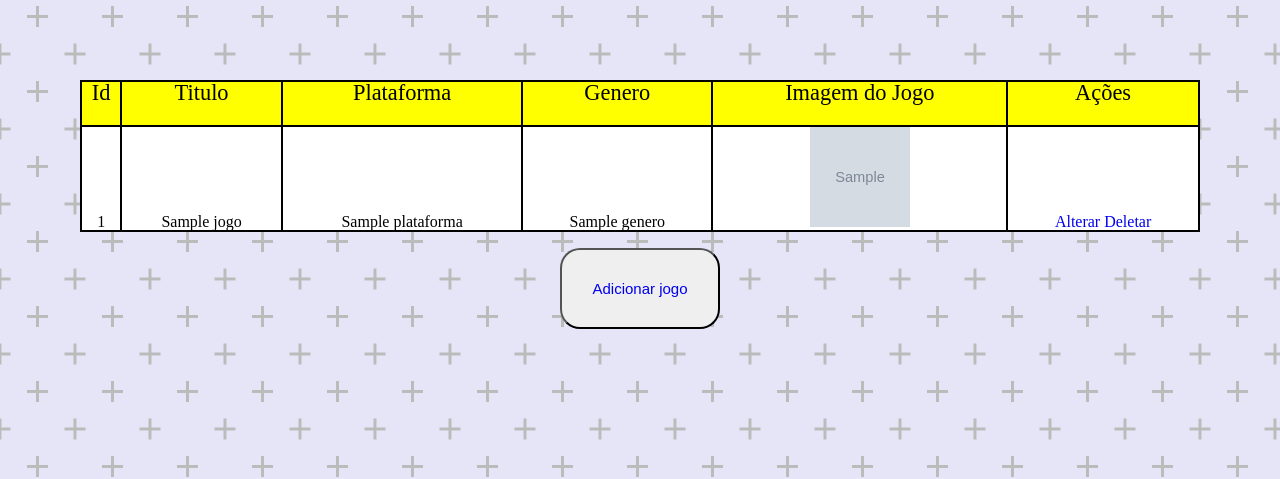
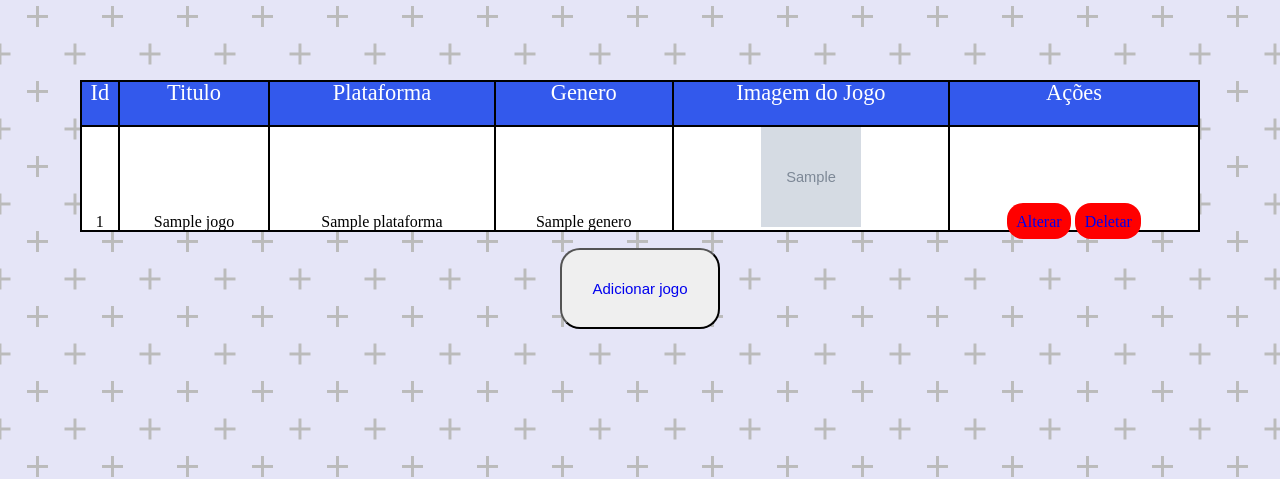
Before and after one commit to LuizFelipePinho/games_lib, a Flask app: template templates/todosJogos.html in a window 1280 px wide. Shown: the part 96-575 px from the top of the page. Run offline with Flask 2, Linux system fonts and the light colour scheme; the template is opened without the code that fills it: most values are stand-ins (such as "Sample title", 1, 10 or a date in 2020); grey boxes marked "Sample" are stand-in pictures.

Commit message:
alterando o estilo das acoes da tabela

```diff
--- a/static/styles.css
+++ b/static/styles.css
@@ -89,23 +89,29 @@ a {
     width: 70em;
     margin: auto;
     margin-top: 5em;
-    background-color: white;
+    background-color:white
 
 }
 
 .tabela tr:nth-child(even) td {
-    background: rgba(243, 71, 100, 0.555)
+    background: rgba(243, 71, 100, 0.801)
 }
 
-
+.acao {
+    background-color: red;
+    padding: 0.6em;
+    border-radius: 1em;
+    margin: auto;
+}
 
 
 .headerTabela {
     border: black 2px solid;
-    background-color: yellow;
+    background-color: #3359EC;
     height: 2em;
     text-align: center;
-    font-size: 1.4em
+    font-size: 1.4em;
+    color: white;
 }
 
 .item{
--- a/templates/todosJogos.html
+++ b/templates/todosJogos.html
@@ -36,8 +36,8 @@
                     <td class="item">{{jogo.genero}}</td>
                     <td class="item"> <img src="{{jogo.imagem_url}}" alt="{{jogo.nome_jogo}}" class="capaJogo"></td>
                     <td class="item">
-                        <a href="/updateJogo/{{jogo.jogo_id}}">Alterar</a>
-                        <a href="/deleteJogo/{{jogo.jogo_id}}">Deletar</a>
+                        <a href="/updateJogo/{{jogo.jogo_id}}" class="acao">Alterar</a>
+                        <a href="/deleteJogo/{{jogo.jogo_id}}" class="acao">Deletar</a>
 
 
                     </td>
```
